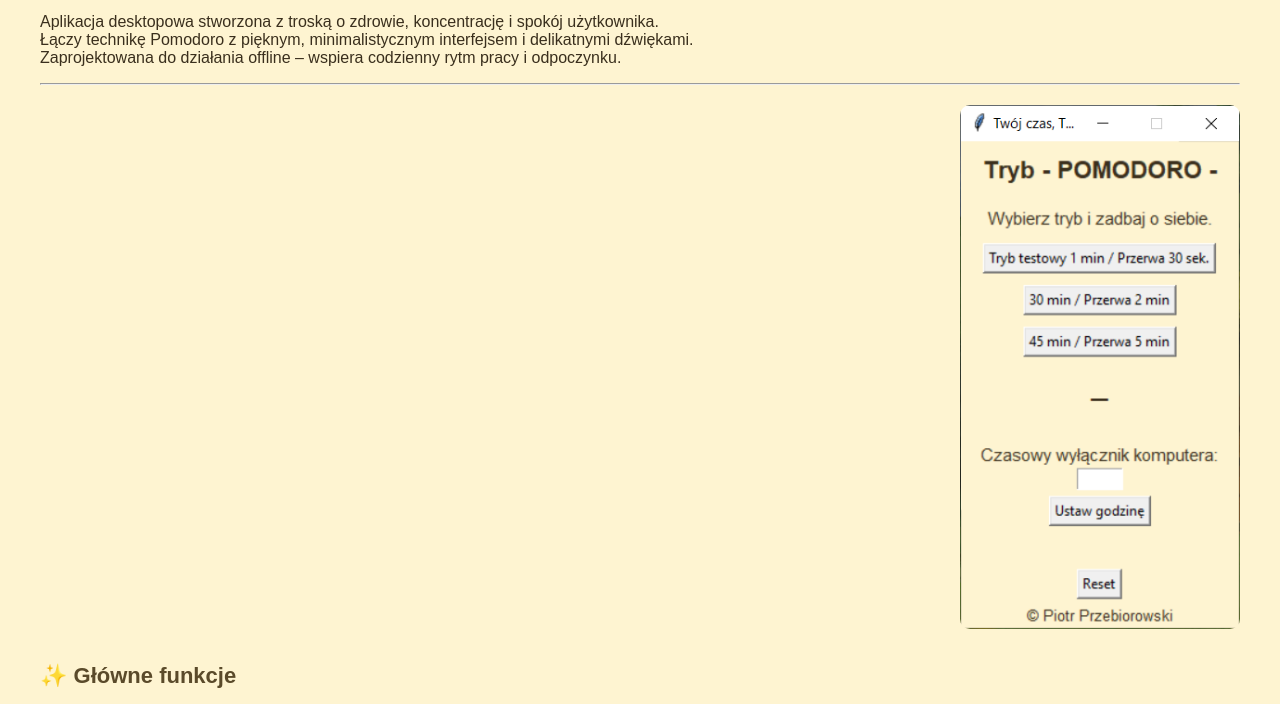
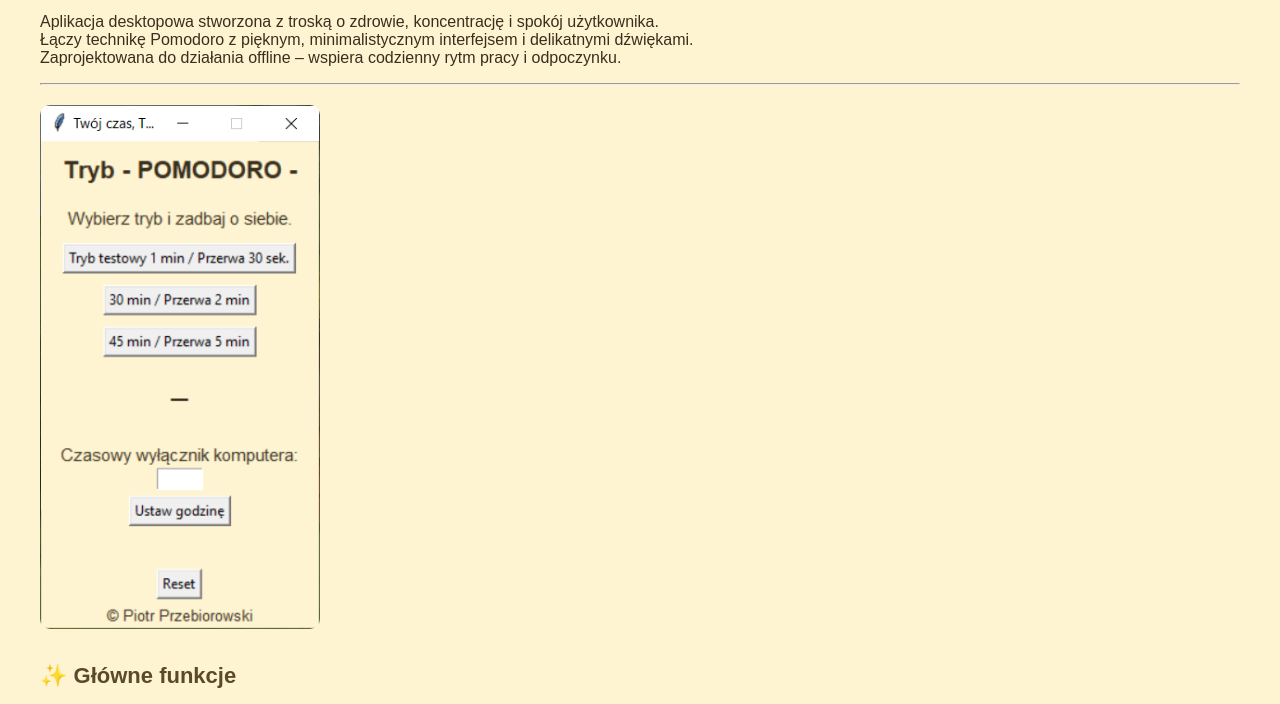
Before and after one commit to majstered/twoj-czas-twoje-zdrowie, a plain HTML site: page index.html in a window 1280 px wide. Shown: the part 95-799 px from the top of the page. Drawn offline with Linux system fonts and the light colour scheme.

Commit message:
Update index.html

```diff
--- a/index.html
+++ b/index.html
@@ -60,9 +60,9 @@
 
   <hr>
 
-  <div style="text-align: right; margin: 20px 0;">
-    <img src="Twoj_czas.png" alt="Zrzut ekranu aplikacji" style="width: 280px; height: auto; border-radius: 10px;">
-  </div>
+<div style="text-align: left; margin: 20px 0;">
+  <img src="Twoj_czas.png" alt="Zrzut ekranu aplikacji" style="width: 280px; height: auto; border-radius: 10px;">
+</div>
 
   <h2>✨ Główne funkcje</h2>
 
```
